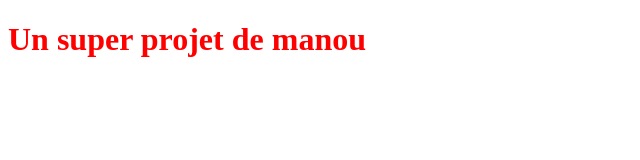
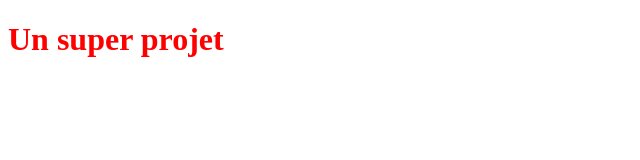
Before and after one commit to ladoucenana54-cmd/PremierProjet, a plain HTML site: page index.html in a window 1280 px wide. Shown: the whole page, without its empty margins (0-640 px from the left). Drawn offline with Linux system fonts and the light colour scheme.

Commit message:
changement

```diff
--- a/index.html
+++ b/index.html
@@ -7,6 +7,6 @@
     <link rel="stylesheet" href="style.css">
 </head>
 <body>
-    <h1>Un super projet de manou</h1>
+    <h1>Un super projet</h1>
 </body>
 </html>
```
